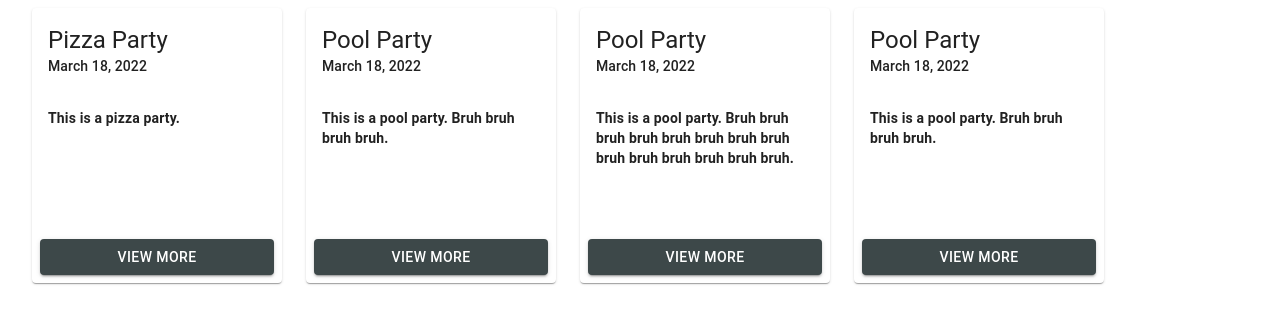
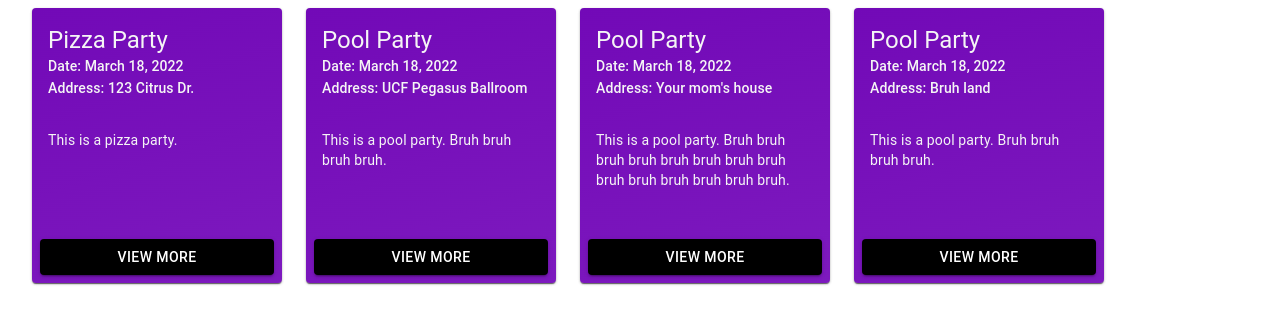
Before and after one commit to Ben2W/PrimalPartyFrontend, a React (Create React App) app: page /dashboard in a window 1280 px wide. Shown: the top 324 px of the page. Built offline with nearby package versions, Linux system fonts and the light colour scheme.

Commit message:
Changes to card component
- Added purple background
- Added address

```diff
--- a/src/components/Card.js
+++ b/src/components/Card.js
@@ -5,32 +5,38 @@ import CardActions from '@mui/material/CardActions';
 import CardContent from '@mui/material/CardContent';
 import AddCircleOutlineOutlinedIcon from '@mui/icons-material/AddCircleOutlineOutlined';
 import { createTheme, ThemeProvider } from '@mui/material/styles';
-import { purple } from '@mui/material/colors';
+import Image from '../img/purple-grad.png'; // Import using relative path
 
 export default function BasicCard(props){
 
-    const cardStyle={width:250, height: 275, display: 'flex', justifyContent: 'space-between', flexDirection: 'column'}
-    const btnStyle={backgroundColor:"#3D4849"}
-    const descStyle={padding:'30px 0 0 0', fontWeight:600}
+    const cardStyle={width:250, height: 275, display: 'flex', justifyContent: 'space-between', flexDirection: 'column', backgroundImage: `url(${Image})`}
+    const btnStyle={backgroundColor:"#000000"}
+    const descStyle={padding:'30px 0 0 0', color:'#F5F5F5'}
 
     return (
+        <Paper style={cardStyle.paperContainer}>
         <Grid containter alignItems="stretch">
             <Card style={cardStyle}>
                 <Grid>
                     <CardContent>
                         <div className="wrapper">
-                            <Typography variant="h5">
+                            <Typography variant="h5" style={{color:'#F5F5F5'}}>
                               {props.title}
                             </Typography>
 
-                            <Typography variant="subtitle2">
-                              {props.date}
+                            <Typography variant="subtitle2" style={{color:'#F5F5F5'}}>
+                              Date: {props.date}
+                            </Typography>
+
+                            <Typography variant="subtitle2" style={{color:'#F5F5F5'}}>
+                              Address: {props.address}
                             </Typography>
                         </div>
 
-                        <Typography variant="body2" color="text.primary" style={descStyle}>
+                        <Typography variant="body2" color="text.light" style={descStyle}>
                           {props.desc}
                         </Typography>
+
                       </CardContent>
                   </Grid>
 
@@ -41,5 +47,6 @@ export default function BasicCard(props){
                   </Grid>
             </Card>
         </Grid>
+        </Paper>
     )
 }
--- a/src/pages/Dashboard.js
+++ b/src/pages/Dashboard.js
@@ -16,6 +16,7 @@ function Dashboard() {
             <Card
             title="Pizza Party"
             date="March 18, 2022"
+            address="123 Citrus Dr."
             button="View More"
             desc="This is a pizza party."
             />
@@ -25,6 +26,7 @@ function Dashboard() {
             <Card
             title="Pool Party"
             date="March 18, 2022"
+            address="UCF Pegasus Ballroom"
             button="View More"
             desc="This is a pool party. Bruh bruh bruh bruh."
             />
@@ -34,6 +36,7 @@ function Dashboard() {
             <Card
             title="Pool Party"
             date="March 18, 2022"
+            address="Your mom's house"
             button="View More"
             desc="This is a pool party. Bruh bruh bruh bruh bruh bruh bruh bruh bruh bruh bruh bruh bruh bruh."
             />
@@ -43,6 +46,7 @@ function Dashboard() {
             <Card
             title="Pool Party"
             date="March 18, 2022"
+            address="Bruh land"
             button="View More"
             desc="This is a pool party. Bruh bruh bruh bruh."
             />
```
Also changed, not shown: src/img/purple-grad.png (added).
